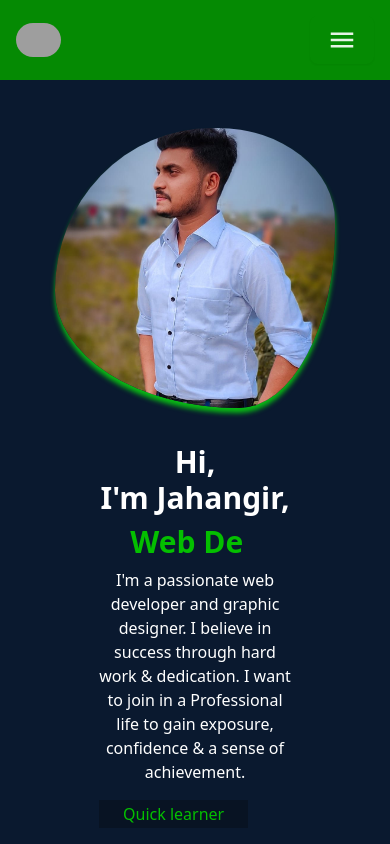
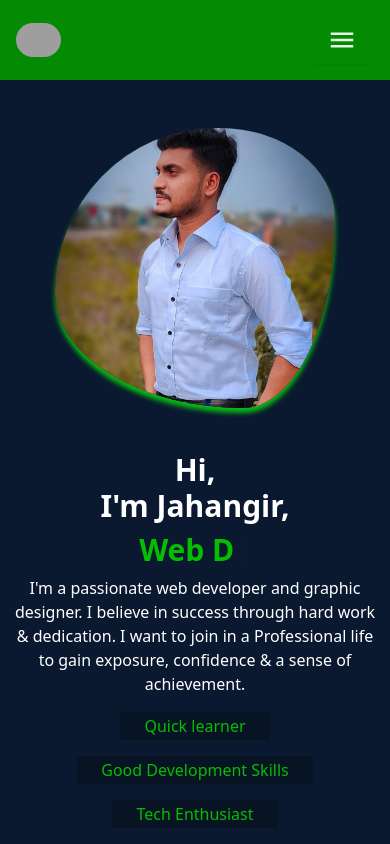
Before and after one commit to Jahangir506/md.jahangir.alam_portfolio, a Next.js app: page / in a window 390 px wide. Shown: the top 844 px of the page. Built offline with nearby package versions, Linux system fonts and the light colour scheme; grey boxes are pictures that could not be loaded.

Commit message:
small device padding issue solved

```diff
--- a/src/app/globals.css
+++ b/src/app/globals.css
@@ -3,9 +3,9 @@
 @tailwind utilities;
 
 .glow:hover {
-  -webkit-box-shadow: 0px 0px 38px 0px rgba(45, 255, 196, 0.3);
-  -moz-box-shadow: 0px 0px 38px 0px rgba(45, 255, 196, 0.3);
-  box-shadow: 0px 0px 38px 0px rgba(45, 255, 196, 0.3);
+  -webkit-box-shadow: 0px 0px 35px 0px rgba(8, 217, 15, 0.846);
+  -moz-box-shadow: 0px 0px 35px 0px rgba(8, 217, 15, 0.846);
+  box-shadow: 0px 0px 35px 0px rgba(8, 217, 15, 0.846);
 }
 
 .blob {
--- a/src/app/layout.js
+++ b/src/app/layout.js
@@ -31,7 +31,7 @@ export default function RootLayout({ children }) {
             <div className="lg:hidden block w-full">
               <SmallDeviceNav />
             </div>
-            <div className="flex justify-center items-center w-full px-16 text-white">
+            <div className="flex justify-center items-center w-full px-0 lg:px-16 text-white">
               {children}
             </div>
           </div>
--- a/src/app/page.js
+++ b/src/app/page.js
@@ -5,7 +5,7 @@ export default function Home() {
   return (
     <>
       <div className="flex md:max-w-full flex-col-reverse md:flex-row justify-between items-center">
-        <div className="w-3/5 text-center md:text-start">
+        <div className="flex-1 p-2 text-center md:text-start">
           <h1 className="text-3xl mt-4 md:mt-0 md:text-7xl font-bold">Hi,</h1>
           <h1 className="text-3xl md:text-7xl mt-0 md:mt-2 font-bold">
             I&apos;m Jahangir,
@@ -16,13 +16,13 @@ export default function Home() {
             </h1>
           </div>
           <div className="space-y-4 md:space-y-6 mt-2 md:mt-4">
-            <p className="w-full max-w-72 md:max-w-full">
+            <p className="">
               I&apos;m a passionate web developer and graphic designer. I
               believe in success through hard work & dedication. I want to join
               in a Professional life to gain exposure, confidence & a sense of
               achievement.
             </p>
-            <div className="flex flex-wrap gap-4">
+            <div className="flex justify-center md:justify-normal flex-wrap gap-4">
               <button className="bg-black/25 hover:text-white text-[#04bf00] px-6 py-0.5">
                 Quick learner
               </button>
```
